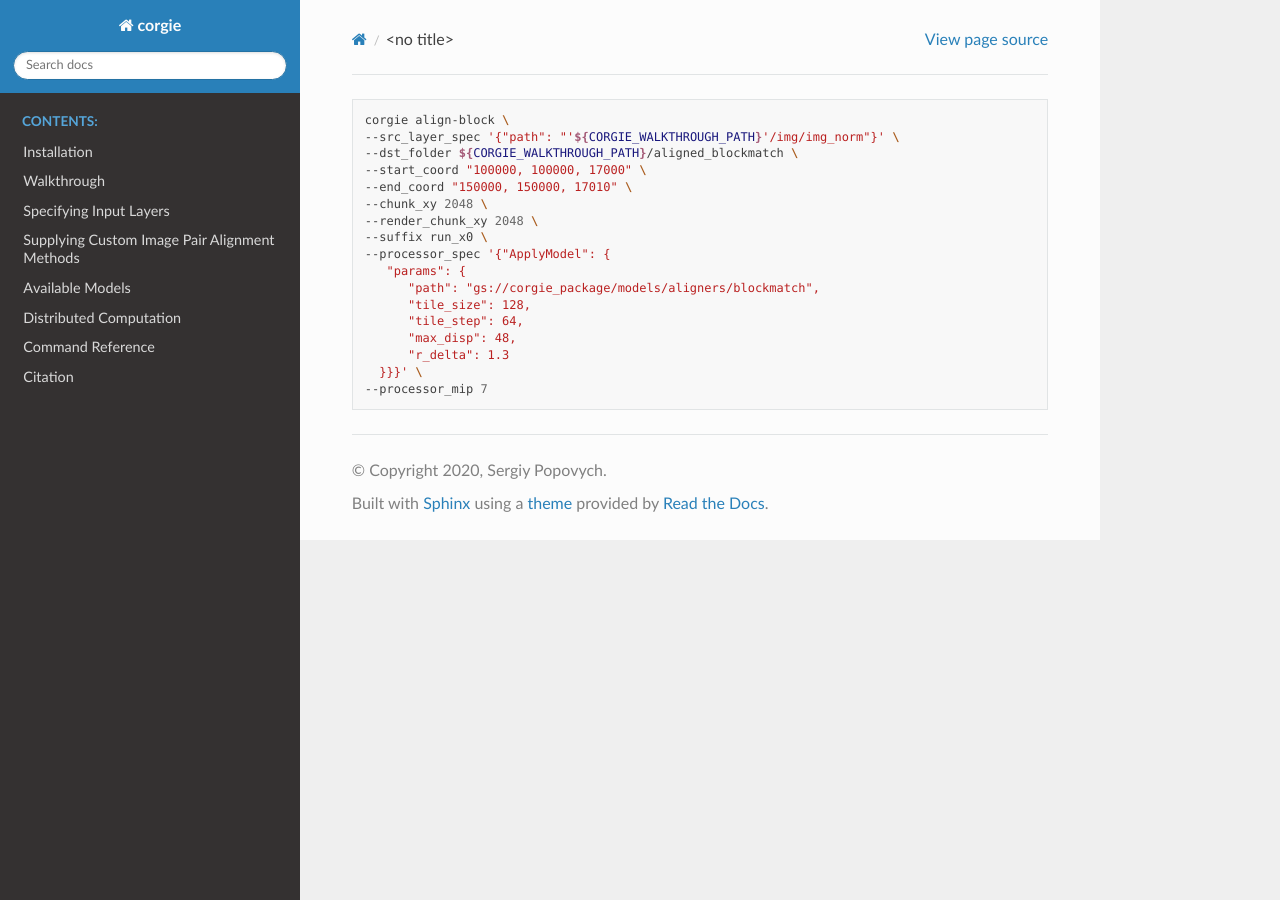
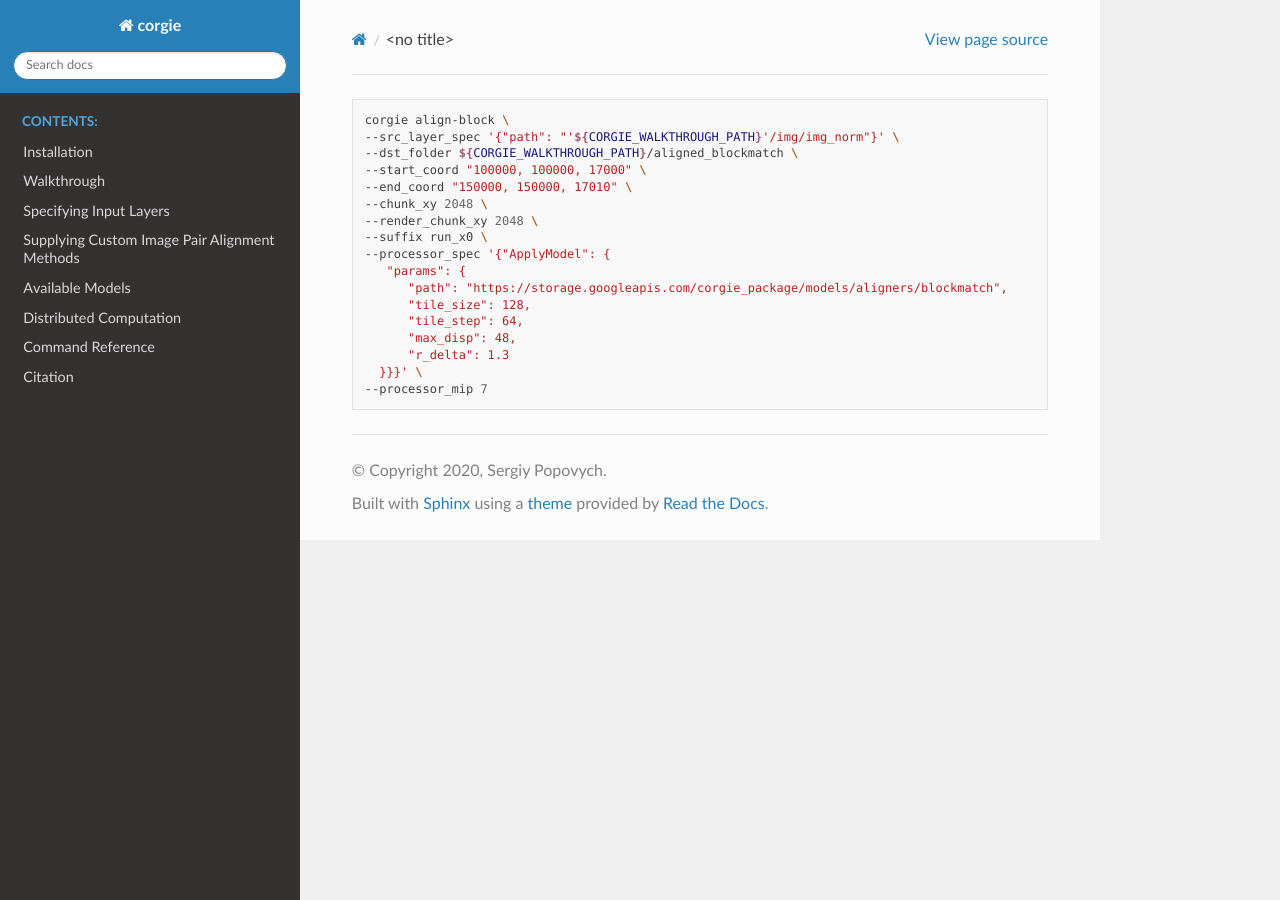
Before and after one commit to seung-lab/corgie, a Sphinx documentation site: the page built from docs/source/walkthrough/align_blockmatch.rst, in a window 1280 px wide. Built offline with Sphinx 7.4.7 and the Read the Docs theme 2.0.0, drawn with Linux system fonts in a browser that asks for light colours; some of the changed lines change nothing that is shown.

Commit message:
Update align_blockmatch.rst

```diff
--- a/docs/source/walkthrough/align_blockmatch.rst
+++ b/docs/source/walkthrough/align_blockmatch.rst
@@ -10,7 +10,7 @@
    --suffix run_x0 \
    --processor_spec '{"ApplyModel": {
       "params": {
-         "path": "gs://corgie_package/models/aligners/blockmatch",
+         "path": "https://storage.googleapis.com/corgie_package/models/aligners/blockmatch",
          "tile_size": 128,
          "tile_step": 64,
          "max_disp": 48,
```
